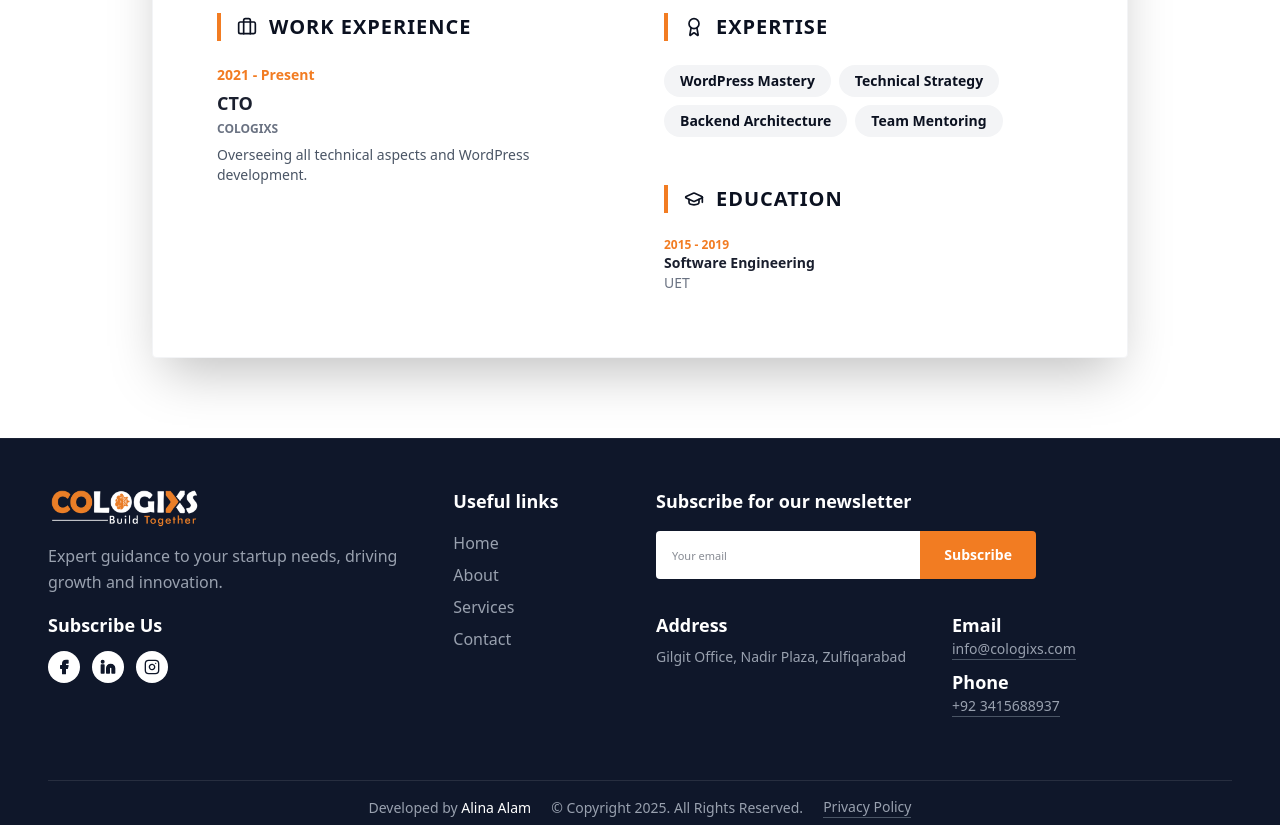
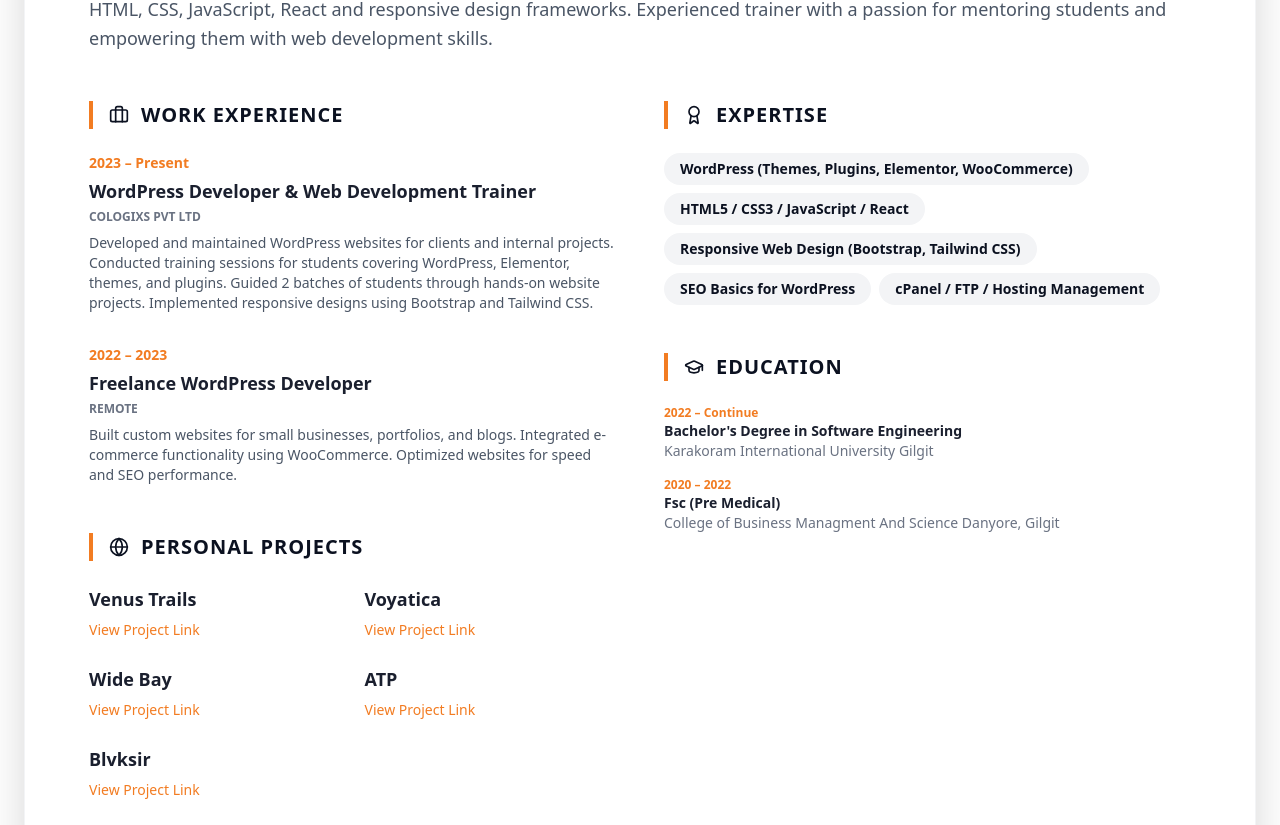
Before and after one commit to IZHARDARBAR/cologix-s, a React (Vite) app: page /cv/alina-alam in a window 1280 px wide. Shown: the part 635-1460 px from the top of the page. Built offline with nearby package versions, Linux system fonts and the light colour scheme.

Commit message:
update in cv page

```diff
--- a/src/pages/CVPage.jsx
+++ b/src/pages/CVPage.jsx
@@ -9,7 +9,9 @@ import {
   Briefcase,
   GraduationCap,
   Award,
+  Globe,
 } from "lucide-react";
+import { title } from "framer-motion/client";
 
 const CVPage = () => {
   const { id } = useParams();
@@ -48,6 +50,9 @@ const CVPage = () => {
           school: "KIU",
         },
       ],
+      projects: [
+        { title: "Cologixs Enterprise Portal", link: "https://cologixs.com" },
+      ],
     },
     burhan: {
       name: "Burhan Alam",
@@ -59,7 +64,7 @@ const CVPage = () => {
       customStyle: { objectPosition: "center 0%", transform: "scale(1.1)" },
       summary:
         "Dedicated Frontend Developer focused on building high-performance, pixel-perfect web applications.",
-      skills: ["HTML", "CSS", "JavaScript",],
+      skills: ["HTML", "CSS", "JavaScript"],
       experience: [
         {
           year: "2022 - Present",
@@ -75,6 +80,7 @@ const CVPage = () => {
           school: "Virtual University",
         },
       ],
+      projects: [{ title: "E-Commerce Dashboard", link: "#" }],
     },
     izhar: {
       name: "Izhar",
@@ -85,44 +91,89 @@ const CVPage = () => {
       profilePic: "/Izhar.png",
       customStyle: { objectPosition: "top center" },
       summary:
-        "Detail-oriented developer with expertise in creating seamless digital experiences.",
-       skills: ["React.js", "Tailwind CSS", "JavaScript", "Responsive Design"],
+        "Front-End Developer skilled in HTML, CSS, JavaScript, React, and Tailwind CSS, building modern, responsive, and user-friendly websites and web apps. Committed to clean code, fast performance, and pixel-perfect design with strong attention to detail and client satisfaction.",
+      skills: [
+        "HTML5 / CSS3 / JavaScript / React",
+        "Responsive Web Design (Bootstrap, Tailwind CSS)",
+      ],
       experience: [
         {
           year: "2024 - Present",
-          title: "Developer",
-          company: "Cologixs",
-          desc: "Implementing robust frontend architectures.",
+          desc: "Junior Web Developer at Freelance / Internship / COLOGIXS – Gilgit, Pakistan. Developed fully responsive websites using HTML, CSS, JavaScript, and front-end frameworks. Debugged and resolved front-end issues to improve website functionality and user experience. Collaborated on real-world projects using Git for version control and efficient workflow. Gained practical experience in cross-browser compatibility and responsive design best practices.",
         },
       ],
-      education: [{ year: "2022 - 2024", degree: "FAC", school: "SEDNA" }],
+      education: [
+        {
+          degree: "Matriculation (Science)",
+          school: "Aga Khan Higher Secondary School, Nasirabad, Hunza",
+        },
+        {
+          year: "2022 – 2024",
+          degree: "Fsc (Pre Medical)",
+          school: "Sedna School & Degree College Aliabad, Hunza",
+        },
+      ],
+      projects: [
+        { title: "luxe-stone", link: "https://luxe-stone-store.vercel.app/" },
+        {
+          title: "reflect-digital",
+          link: "https://reflect-digital.vercel.app/",
+        },
+        {
+          title: "portfolio-Website",
+          link: "https://portfolio-ofizhar.netlify.app/",
+        },
+      ],
     },
     "alina-alam": {
       name: "Alina Alam",
-      role: "CTO / WordPress Developer",
+      role: "CTO",
       email: "alina@cologixs.com",
       phone: "+92 341 5688937",
       location: "Gilgit, Pakistan",
       profilePic: "/AlinaAlam.png",
       customStyle: { objectPosition: "center 0%" },
       summary:
-        "Technology leader and CMS expert with a focus on scalable architecture and innovative design.",
+        "Dedicated and detail-oriented WordPress Developer with over 3+ years of experience in designing, customizing, and maintaining responsive websites using WordPress. Proficient in Elementor, custom themes, plugin integration, and WooCommerce. Skilled in HTML, CSS, JavaScript, React and responsive design frameworks. Experienced trainer with a passion for mentoring students and empowering them with web development skills.",
       skills: [
-        "WordPress Mastery",
-        "Technical Strategy",
-        "Backend Architecture",
-        "Team Mentoring",
+        "WordPress (Themes, Plugins, Elementor, WooCommerce)",
+        "HTML5 / CSS3 / JavaScript / React",
+        "Responsive Web Design (Bootstrap, Tailwind CSS)",
+        "SEO Basics for WordPress",
+        "cPanel / FTP / Hosting Management",
       ],
       experience: [
         {
-          year: "2021 - Present",
-          title: "CTO",
-          company: "Cologixs",
-          desc: "Overseeing all technical aspects and WordPress development.",
+          year: "2023 – Present",
+          title: "WordPress Developer & Web Development Trainer",
+          company: "Cologixs Pvt Ltd",
+          desc: "Developed and maintained WordPress websites for clients and internal projects. Conducted training sessions for students covering WordPress, Elementor, themes, and plugins. Guided 2 batches of students through hands-on website projects. Implemented responsive designs using Bootstrap and Tailwind CSS.",
+        },
+        {
+          year: "2022 – 2023",
+          title: "Freelance WordPress Developer",
+          company: "Remote",
+          desc: "Built custom websites for small businesses, portfolios, and blogs. Integrated e-commerce functionality using WooCommerce. Optimized websites for speed and SEO performance.",
         },
       ],
       education: [
-        { year: "2015 - 2019", degree: "Software Engineering", school: "UET" },
+        {
+          year: "2022 – Continue",
+          degree: "Bachelor's Degree in Software Engineering",
+          school: "Karakoram International University Gilgit",
+        },
+        {
+          year: "2020 – 2022",
+          degree: "Fsc (Pre Medical)",
+          school: "College of Business Managment And Science Danyore, Gilgit",
+        },
+      ],
+      projects: [
+        { title: "Venus Trails", link: "https://venustrails.com/" },
+        { title: "Voyatica", link: "https://voyatica.com/" },
+        { title: "Wide Bay", link: "https://widebaymarinegroup.com.au/" },
+        { title: "ATP", link: "https://atp.com.pk/" },
+        { title: "Blvksir", link: "https://blvksir.com/" },
       ],
     },
     diya: {
@@ -130,26 +181,34 @@ const CVPage = () => {
       role: "WordPress Developer",
       email: "diya@cologixs.com",
       phone: "+92 341 5688937",
-      location: "Gilgit, Pakistan",
+      location: "Hunza, Pakistan",
       profilePic: "/Diya.png",
-      customStyle: { objectPosition: "center 0%"  },
+      customStyle: { objectPosition: "center 0%" },
       summary:
-        "Expert WordPress developer specializing in custom themes and high-converting landing pages.",
-      skills: ["PHP", "Elementor Pro", "Custom Post Types", "WooCommerce"],
+        "Passionate Wordpress Developer dedicated to crafting creative and functional websites. Proficient in HTML5, CSS3, and Bootstrap, with hands-on experience in website maintenance and client project support. Committed to continuous learning and professional growth in the IT field.",
+      skills: ["HTML", "CSS", "Bootstrap", "WordPress Development"],
       experience: [
         {
-          year: "2023 - Present",
-          title: "WordPress Dev",
-          company: "Cologixs",
-          desc: "Developing complex WordPress ecosystems.",
+          year: "May 2025 - Present",
+          desc: "Creating responsive and visually appealing websites using HTML, CSS, and Bootstrap. Managing WordPress development, including theme customization and plugin integration. Assisting senior developers with maintenance, testing, and troubleshooting. Gaining exposure to professional workflows.",
         },
       ],
       education: [
         {
-          year: "2018 - 2022",
-          degree: "Bachelor Degree",
-          school: "Gilgit College",
+          year: "2021 – 2024",
+          degree: "Intermediate (Computer Science)",
+          school: "Hunza Premier College",
         },
+        {
+          year: "2017 – 2021",
+          degree: "Matriculation (Science)",
+          school: "D.J High School Hussainabad Hunza",
+        },
+      ],
+      projects: [
+        { title: "Venustrails", link: "https://venustrails.com/" },
+        { title: "Voyatica", link: "https://voyatica.com/" },
+        { title: "Blvksir", link: "https://blvksir.com/" },
       ],
     },
     "alina-ali": {
@@ -179,6 +238,7 @@ const CVPage = () => {
       education: [
         { year: "2019 - 2023", degree: "Bachelor Degree", school: "KIU" },
       ],
+      projects: [{ title: "NGO Website Redesign", link: "#" }],
     },
   };
 
@@ -191,14 +251,13 @@ const CVPage = () => {
     <div className="bg-white min-h-screen font-sans animate-fadeIn">
       {/* 2. HEADER SECTION (Brand Navy) */}
       <section className="bg-[#0b1120] mt-15 h-auto md:h-[450px] pt-10 pb-32 md:pb-24 px-6 md:px-12">
-        <div className="max-w-5xl mx-auto flex flex-col md:flex-row items-center gap-10">
+        <div className="max-w-7xl mx-auto flex flex-col md:flex-row items-center gap-10">
           {/* Member Profile Picture - WITH CUSTOM STYLE CONTROL */}
-          <div className="w-48 h-48 mt-10 md:mt-15 md:w-56 md:h-56 rounded-full overflow-hidden border-4 border-[#f27c22] shadow-2xl shrink-0 bg-white">
+          <div className="w-48 h-48 mt-10 lg:ml-25 md:mt-15 md:w-56 md:h-56 rounded-full overflow-hidden border-4 border-[#f27c22] shadow-2xl shrink-0 bg-white">
             <img
               src={member.profilePic}
               alt={member.name}
               className="w-full h-full object-cover"
-              // Ye line aapki help karegi image align karne mein
               style={member.customStyle}
             />
           </div>
@@ -227,7 +286,7 @@ const CVPage = () => {
       </section>
 
       {/* 3. CV CONTENT AREA */}
-      <main className="max-w-5xl mx-auto px-6 -mt-20 md:-mt-12 mb-20">
+      <main className="max-w-7xl mx-auto px-6 -mt-20 md:-mt-12 mb-20">
         <div className="bg-white shadow-2xl rounded-sm p-6 md:p-16 border border-gray-100 flex flex-col gap-12">
           <section className="space-y-4">
             <h3 className="text-[#0b1120] text-lg md:text-xl font-bold flex items-center gap-3 uppercase tracking-wider border-l-4 border-[#f27c22] pl-4">
@@ -239,6 +298,7 @@ const CVPage = () => {
           </section>
 
           <div className="grid grid-cols-1 md:grid-cols-2 gap-12">
+            <div className="space-y-12">
               <section className="space-y-6">
                 <h3 className="text-[#0b1120] text-lg md:text-xl font-bold flex items-center gap-3 uppercase tracking-wider border-l-4 border-[#f27c22] pl-4">
                   <Briefcase size={20} /> Work Experience
@@ -260,6 +320,30 @@ const CVPage = () => {
                   ))}
                 </div>
               </section>
+
+              <section className="space-y-6 ">
+                <h3 className="text-[#0b1120] text-lg md:text-xl font-bold flex items-center gap-3 uppercase tracking-wider border-l-4 border-[#f27c22] pl-4">
+                  <Globe size={20} /> Personal Projects
+                </h3>
+                <div className="grid grid-cols-1 md:grid-cols-2 gap-6">
+                  {member.projects.map((project, i) => (
+                    <div key={i} className="space-y-1">
+                      <h4 className="text-base md:text-lg font-bold text-[#1a1f2e]">
+                        {project.title}
+                      </h4>
+                      <a
+                        href={project.link}
+                        target="_blank"
+                        rel="noreferrer"
+                        className="text-[#f27c22] text-sm hover:underline font-medium"
+                      >
+                        View Project Link
+                      </a>
+                    </div>
+                  ))}
+                </div>
+              </section>
+            </div>
 
             <div className="space-y-12">
               <section className="space-y-6">
```
Lines whose indentation alone changed are shown as unchanged.
